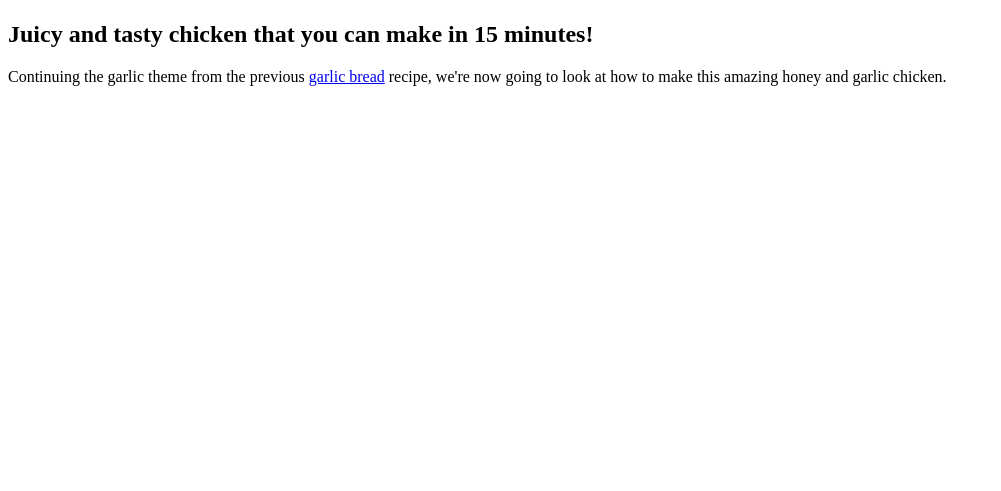
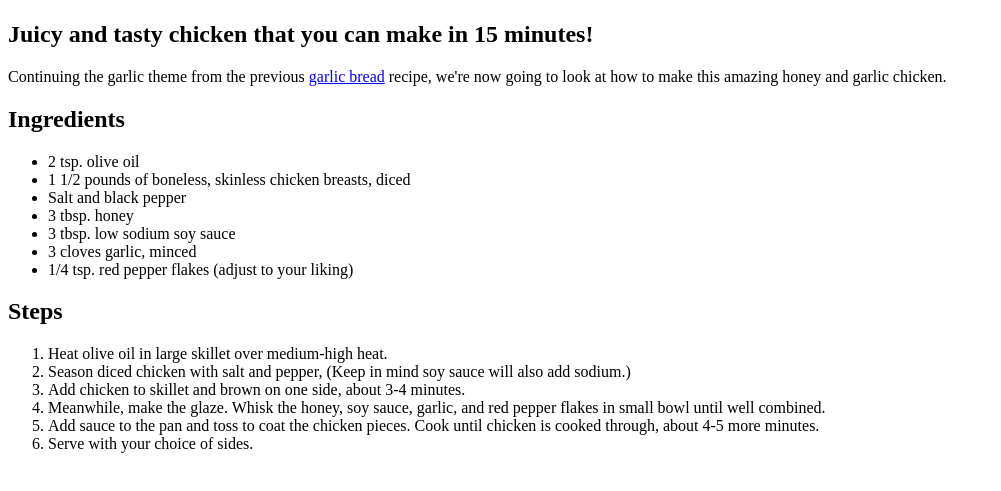
Before and after one commit to Torchdexto/odin-recipes, a plain HTML site: page recipes/honey_garlic_chicken.html in a window 1280 px wide. Shown: the part 99-590 px from the top of the page, without its empty margins (0-1001 px from the left). Drawn offline with Linux system fonts and the light colour scheme.

Commit message:
Finished honey garlic chicken page.

```diff
--- a/recipes/honey_garlic_chicken.html
+++ b/recipes/honey_garlic_chicken.html
@@ -13,5 +13,27 @@
     <p>Continuing the garlic theme from the previous <a href="../recipes/garlic_bread.html">garlic bread</a> recipe,
         we're now going to look at how to make this amazing honey and garlic chicken. </p>
 
+<h2>Ingredients</h2>
+<ul>
+    <li>2 tsp. olive oil</li>
+    <li>1 1/2 pounds of boneless, skinless chicken breasts, diced </li>
+    <li>Salt and black pepper</li>
+    <li>3 tbsp. honey</li>
+    <li>3 tbsp. low sodium soy sauce</li>
+    <li>3 cloves garlic, minced</li>
+    <li>1/4 tsp. red pepper flakes (adjust to your liking)</li>
+</ul>
+
+<h2>Steps</h2>
+<ol>
+    <li>Heat olive oil in large skillet over medium-high heat.</li>
+    <li>Season diced chicken with salt and pepper, (Keep in mind soy sauce will also add sodium.)</li>
+    <li>Add chicken to skillet and brown on one side, about 3-4 minutes. </li>
+    <li>Meanwhile, make the glaze. Whisk the honey, soy sauce, garlic, and red pepper flakes in small bowl until well combined. </li>
+    <li>Add sauce to the pan and toss to coat the chicken pieces. Cook until chicken is cooked through, about 4-5 more minutes. </li>
+    <li>Serve with your choice of sides.</li>
+
+</ol>
+
 </body>
 </html>
```
